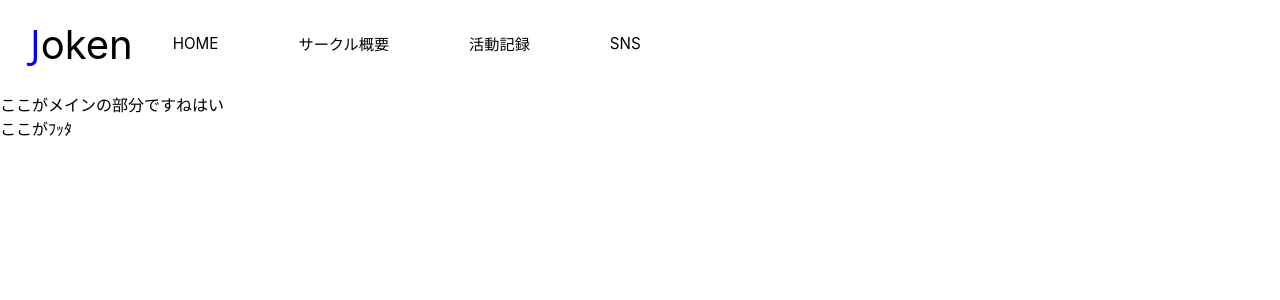
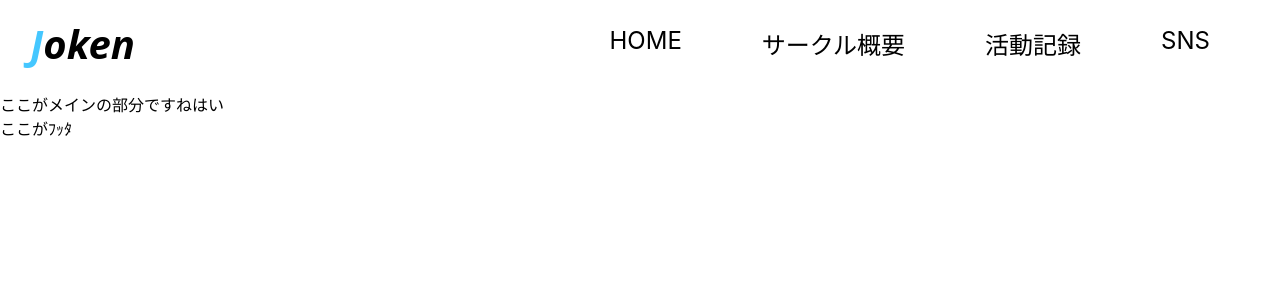
Before and after one commit to 202309joken-web/joken-website, a Next.js app: page / in a window 1280 px wide. Shown: the top 300 px of the page. Built offline with nearby package versions, Linux system fonts and the light colour scheme.

Commit message:
ヘッダーの見た目を変更しました

```diff
--- a/components/header/Header.tsx
+++ b/components/header/Header.tsx
@@ -5,7 +5,7 @@ import { styled } from "styled-components";
 
 const Header = () => {
   const headerDatas = [
-    { href: "/", title: "HOME" },
+    { href: "/home", title: "HOME" },
     { href: "/about", title: "サークル概要" },
     { href: "/record", title: "活動記録" },
     { href: "/sns", title: "SNS" },
@@ -15,7 +15,13 @@ const Header = () => {
     <Setposition>
       <ListHeaderList>
         <TitleLogo>
-          <SpanBlue>J</SpanBlue>oken
+          <LinkB href="/home">
+            <i>
+              <b>
+                <SpanBlue>J</SpanBlue>oken
+              </b>
+            </i>
+          </LinkB>
         </TitleLogo>
         <Flexul>
           {headerDatas.map((headerData, index) => {
@@ -36,7 +42,7 @@ const Header = () => {
 export default Header;
 
 const SpanBlue = styled.span`
-  color: blue;
+  color: var(--color_theme_joken);
 `;
 
 const ListHeaderList = styled.nav`
@@ -58,7 +64,7 @@ const TabList = styled.li`
 
 const LinkA = styled(Link)`
   color: #000;
-  font-size: 0.95rem;
+  font-size: 1.5rem;
   font-family:
     "Montserrat",
     -apple-system,
@@ -74,12 +80,28 @@ const LinkA = styled(Link)`
     "Noto Color Emoji";
 
   &:hover {
-    color: blue;
+    color: var(--color_theme_joken);
+  }
+`;
+
+const LinkB = styled(Link)`
+  color: black;
+  &:hover {
+    opacity: 0.5;
   }
 `;
 
 const Setposition = styled.header`
   position: fixed;
+  z-index: 999;
+  background: #fff;
+  top: 0;
+  left: 0;
+  width: 100%;
+  padding: 0px 0px;
+  box-sizing: border-box;
+  height: 96px;
+  align-items: center;
 `;
 
 const Flexul = styled.ul`
```
